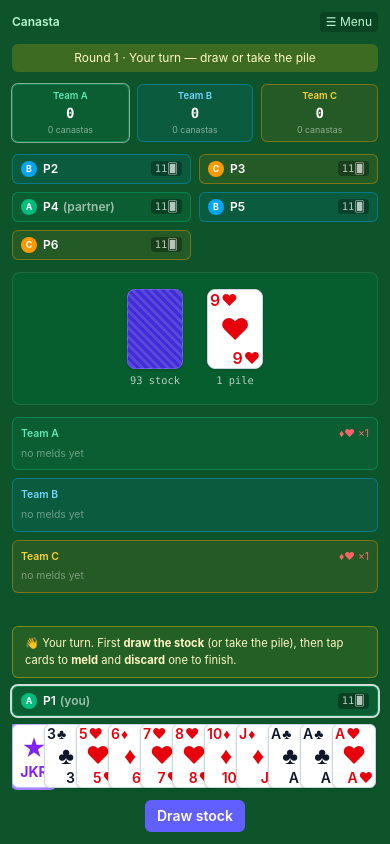
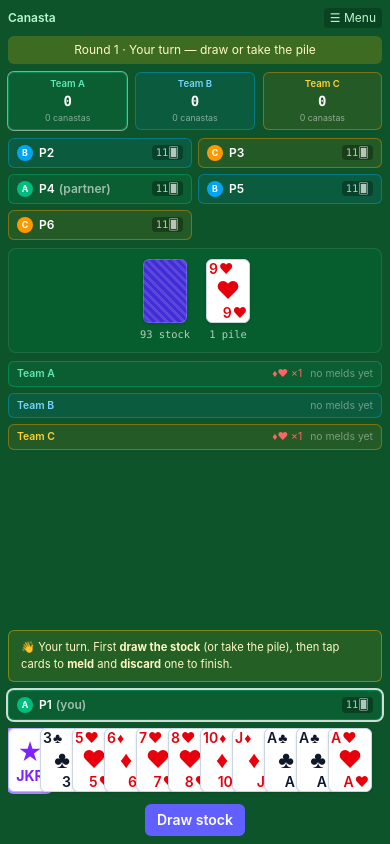
Before and after one commit to chinti17/canasta-parents, a React (Vite) app: page / in a window 390 px wide. Both pictures are taken after a click on the button "New Game". Built offline with nearby package versions, Linux system fonts and the light colour scheme.

Commit message:
feat(ui): tighten vertical density to fit a phone without scrolling
- smaller center cards (md), compact padding/gaps
- empty team meld panels collapse to one line
- play feed capped to last 4 entries

```diff
--- a/src/ui/CenterTable.tsx
+++ b/src/ui/CenterTable.tsx
@@ -13,10 +13,10 @@ export default function CenterTable({ round }: { round: RoundState }) {
   const recent = pile.slice(-RECENT) // oldest -> newest (newest is the top)
 
   return (
-    <section className="flex items-center justify-center gap-6 rounded-lg border border-white/10 bg-green-800/50 p-4">
+    <section className="flex items-center justify-center gap-4 rounded-lg border border-white/10 bg-green-800/50 p-2.5">
       {/* Stock */}
       <div className="flex flex-col items-center gap-1">
-        <Card faceDown size="lg" />
+        <Card faceDown size="md" />
         <span className="font-mono text-[0.65rem] text-white/70">
           {round.stock.length} stock
         </span>
@@ -31,17 +31,17 @@ export default function CenterTable({ round }: { round: RoundState }) {
               return (
                 <div
                   key={c.id}
-                  className={`${i === 0 ? '' : '-ml-6'} ${
+                  className={`${i === 0 ? '' : '-ml-5'} ${
                     newest ? 'z-10' : 'opacity-80'
                   }`}
                 >
-                  <Card card={c} size="lg" />
+                  <Card card={c} size="md" />
                 </div>
               )
             })}
           </div>
         ) : (
-          <div className="h-20 w-14 rounded-lg border border-dashed border-white/20" />
+          <div className="h-16 w-11 rounded-md border border-dashed border-white/20" />
         )}
         <span className="font-mono text-[0.65rem] text-white/70">
           {pile.length} pile
--- a/src/ui/GameView.tsx
+++ b/src/ui/GameView.tsx
@@ -58,7 +58,7 @@ export default function GameView({ initialSession, onHome }: GameViewProps) {
     if (p.round === session.round) return
     if (p.roundNumber === session.roundNumber) {
       const entry = summarizePlay(p.round, session.round)
-      if (entry) setFeed((f) => [entry, ...f].slice(0, 8))
+      if (entry) setFeed((f) => [entry, ...f].slice(0, 4))
     } else {
       setFeed([]) // new round dealt — start the feed fresh
     }
@@ -123,7 +123,7 @@ export default function GameView({ initialSession, onHome }: GameViewProps) {
   }
 
   return (
-    <main className="mx-auto flex min-h-dvh max-w-md flex-col gap-3 bg-green-900 p-3 text-white">
+    <main className="mx-auto flex min-h-dvh max-w-md flex-col gap-2 bg-green-900 p-2 text-white">
       <header className="flex items-center justify-between text-xs text-green-200">
         <span className="font-semibold">Canasta</span>
         <button
@@ -152,7 +152,7 @@ export default function GameView({ initialSession, onHome }: GameViewProps) {
 
       <Scoreboard teams={round.teams} scores={session.scores} />
 
-      <section className="grid grid-cols-2 gap-2">
+      <section className="grid grid-cols-2 gap-1.5">
         {opponents.map(seatChip)}
       </section>
 
@@ -160,7 +160,7 @@ export default function GameView({ initialSession, onHome }: GameViewProps) {
 
       <PlayFeed entries={feed} />
 
-      <section className="grid gap-2">
+      <section className="grid gap-1.5">
         {round.teams.map((t) => (
           <TeamMelds key={t.id} team={t} />
         ))}
--- a/src/ui/TeamMelds.tsx
+++ b/src/ui/TeamMelds.tsx
@@ -1,4 +1,5 @@
-// A team's laid-down cards: its melds plus a red-3 tally. Read-only.
+// A team's laid-down cards: its melds plus a red-3 tally. Read-only. Stays
+// compact — an empty team is a single line so the table fits a phone.
 
 import type { TeamState } from '../engine/types'
 import MeldView from './MeldView'
@@ -6,20 +7,22 @@ import { teamColors } from './theme'
 
 export default function TeamMelds({ team }: { team: TeamState }) {
   const c = teamColors(team.id)
+  const empty = team.melds.length === 0
   return (
-    <div className={`rounded-md border p-2 ${c.border} ${c.panel}`}>
-      <div className="mb-1 flex items-center justify-between text-[0.65rem]">
+    <div className={`rounded-md border px-2 py-1 ${c.border} ${c.panel}`}>
+      <div className="flex items-center justify-between text-[0.65rem]">
         <span className={`font-semibold ${c.text}`}>{c.label}</span>
-        {team.redThrees.length > 0 && (
-          <span className="text-red-400" title="red 3s">
-            ♦♥ ×{team.redThrees.length}
-          </span>
-        )}
+        <span className="flex items-center gap-2">
+          {team.redThrees.length > 0 && (
+            <span className="text-red-400" title="red 3s">
+              ♦♥ ×{team.redThrees.length}
+            </span>
+          )}
+          {empty && <span className="text-white/40">no melds yet</span>}
+        </span>
       </div>
-      {team.melds.length === 0 ? (
-        <p className="text-[0.65rem] text-white/40">no melds yet</p>
-      ) : (
-        <div className="flex flex-col gap-1">
+      {!empty && (
+        <div className="mt-1 flex flex-col gap-1">
           {team.melds.map((m) => (
             <MeldView key={m.rank} meld={m} />
           ))}
```
